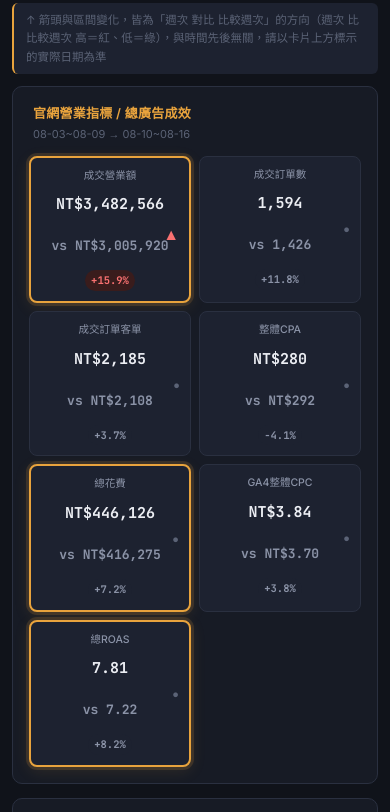
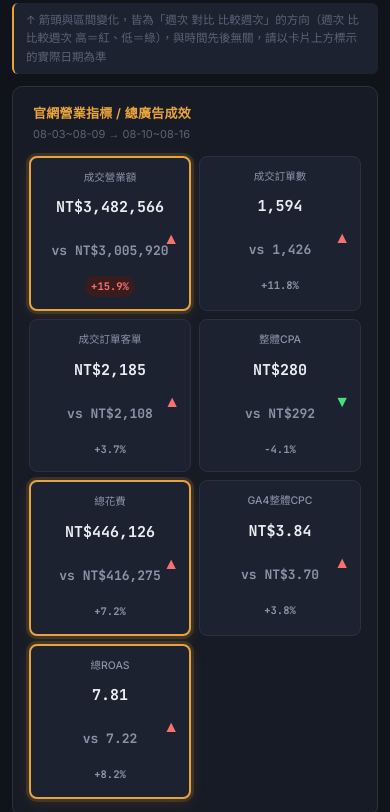
Before and after one commit to skyler9997/POLYLUUL, a plain HTML site: page index.html in a window 390 px wide. Shown: the part 3464-4276 px from the top of the page. Drawn offline with nearby package versions, Linux system fonts and the light colour scheme.

Commit message:
260818_5

```diff
--- a/index.html
+++ b/index.html
@@ -92,7 +92,7 @@
   .stat-grid{display:grid; grid-template-columns:repeat(auto-fill, minmax(180px, 1fr)); gap:10px; padding-bottom:12px;}
   .stat-card{
     background:var(--panel-2); border:1px solid var(--border); border-radius:8px;
-    padding:14px 14px; display:flex; flex-direction:column; align-items:center; text-align:center; gap:8px;
+    padding:16px 14px; display:flex; flex-direction:column; align-items:center; text-align:center; gap:10px;
   }
   .stat-card.highlight{
     border:2px solid var(--amber);
@@ -147,7 +147,7 @@
     .section-head{flex-direction:column; align-items:flex-start;}
     .section-head .controls{margin-left:0 !important;}
     .stat-grid{grid-template-columns:repeat(2, 1fr); gap:8px;}
-    .stat-card{padding:10px;}
+    .stat-card{padding:12px 10px; gap:9px;}
     .sc-label{font-size:10.5px;}
     .sc-values{font-size:13px;}
     .chg{font-size:10.5px; padding:2px 6px;}
@@ -223,7 +223,7 @@
       <select id="compareWeekB"></select>
     </div>
   </div>
-  <div class="hint-note">↑ 箭頭與區間變化，皆為「週次 對比 比較週次」的方向（週次 比 比較週次 高＝紅、低＝綠），與時間先後無關，請以卡片上方標示的實際日期為準</div>
+  <div class="hint-note" id="hintNote">↑ 箭頭與區間變化，皆為「週次 對比 比較週次」的方向（週次 比 比較週次 高＝紅、低＝綠），與時間先後無關，請以卡片上方標示的實際日期為準</div>
   <div id="tables"></div>
 </div>
 
@@ -679,10 +679,9 @@ function metricRow(label, aObj, bObj, key, isMoney, aIsLater, highlight){
   const chgPrev = bVal;
   let triangleHtml = '';
   if (typeof chgCurr === 'number' && typeof chgPrev === 'number'){
-    const flat = isChangeFlat_(chgCurr, chgPrev, label);
-    if (flat) triangleHtml = '<span class="sc-triangle sc-triangle-flat">●</span>';
-    else if (chgCurr > chgPrev) triangleHtml = '<span class="sc-triangle sc-triangle-up">▲</span>';
+    if (chgCurr > chgPrev) triangleHtml = '<span class="sc-triangle sc-triangle-up">▲</span>';
     else if (chgCurr < chgPrev) triangleHtml = '<span class="sc-triangle sc-triangle-down">▼</span>';
+    else triangleHtml = '<span class="sc-triangle sc-triangle-flat">●</span>';
   }
   return `<div class="stat-card${highlight?' highlight':''}">
     <div class="sc-label">${label}</div>
@@ -803,11 +802,13 @@ function applyDataMode(){
     document.getElementById('compareTitle').textContent = '兩月比較明細';
     document.getElementById('compareLabelA').textContent = '月次';
     document.getElementById('compareLabelB').textContent = '比較月次';
+    document.getElementById('hintNote').textContent = '↑ 箭頭與區間變化，皆為「月次 對比 比較月次」的方向（月次 比 比較月次 高＝紅、低＝綠），與時間先後無關，請以卡片上方標示的實際日期為準';
   } else {
     CURRENT_DATA = DATA;
     document.getElementById('compareTitle').textContent = '兩週比較明細';
     document.getElementById('compareLabelA').textContent = '週次';
     document.getElementById('compareLabelB').textContent = '比較週次';
+    document.getElementById('hintNote').textContent = '↑ 箭頭與區間變化，皆為「週次 對比 比較週次」的方向（週次 比 比較週次 高＝紅、低＝綠），與時間先後無關，請以卡片上方標示的實際日期為準';
   }
 
   if (CURRENT_DATA.length === 0){
```
